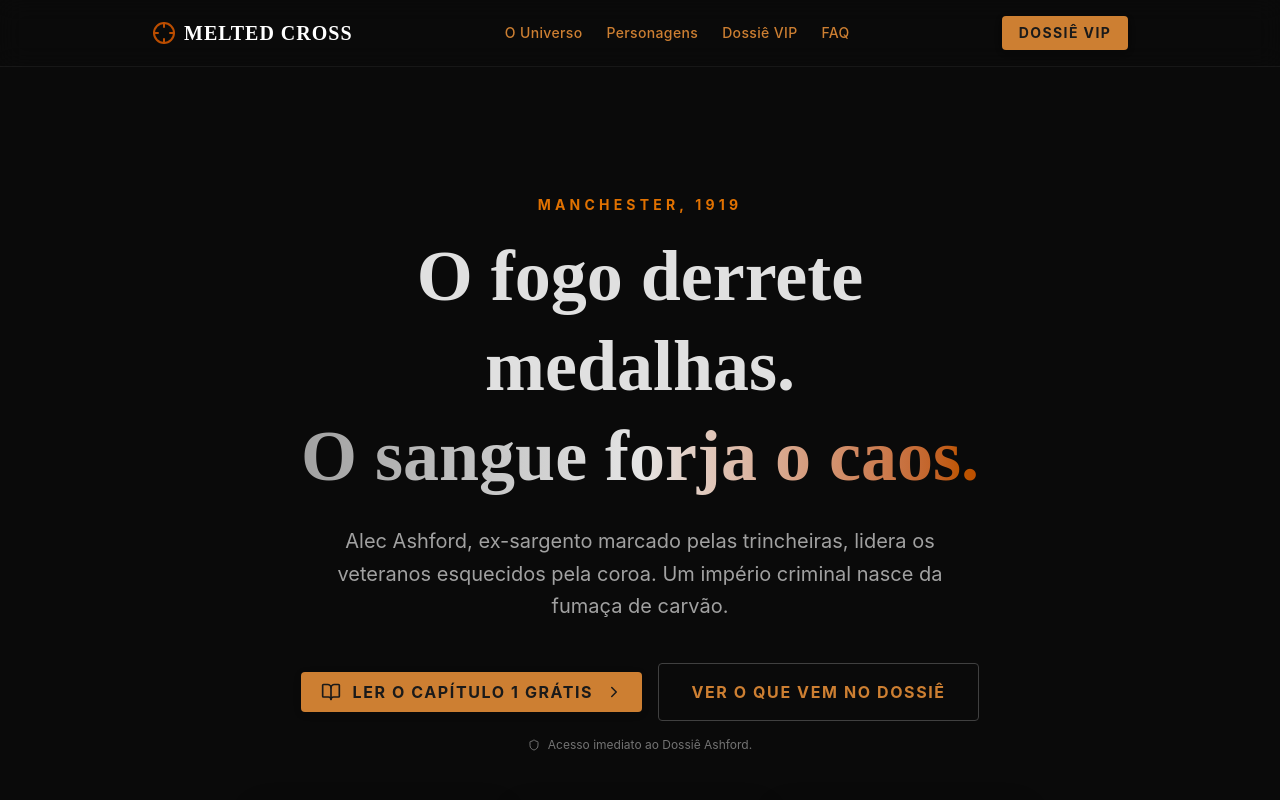
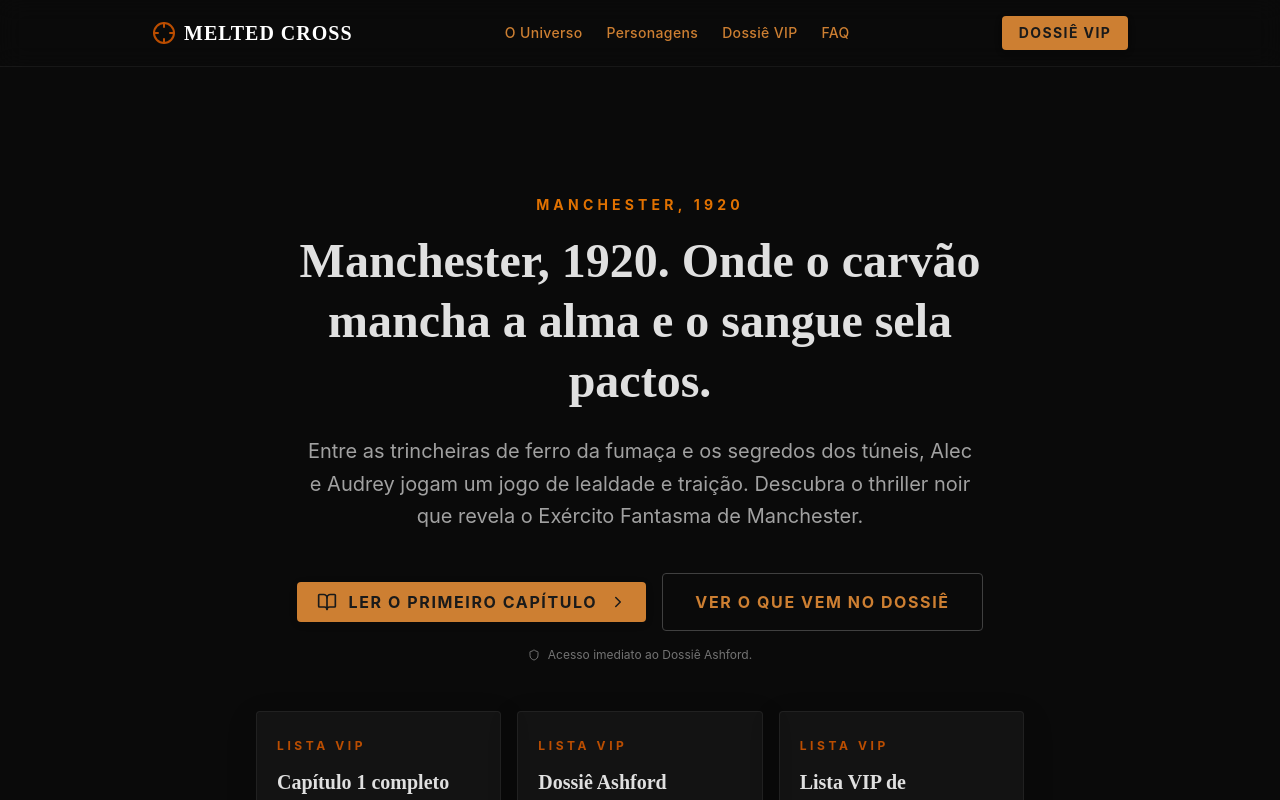
Before and after one commit to Alex-AlvesL7/melted-cross-blog, a React (Vite) app: page / in a window 1280 px wide. Shown: the top 800 px of the page. Built offline with nearby package versions, Linux system fonts and the light colour scheme.

Commit message:
Content: update Hero title, subtitle and primary CTA

```diff
--- a/src/App.jsx
+++ b/src/App.jsx
@@ -169,16 +169,13 @@ export default function App() {
 
         <div className="relative z-10 flex max-w-3xl flex-col items-center">
           <span className="mb-4 text-xs font-bold uppercase tracking-[0.3em] text-amber-600 md:text-sm">
-            Manchester, 1919
+            Manchester, 1920
           </span>
-          <h1 className="mb-6 font-serif text-5xl leading-tight font-bold text-white md:text-7xl">
-            O fogo derrete medalhas. <br />
-            <span className="bg-gradient-to-r from-neutral-400 via-neutral-200 to-amber-700 bg-clip-text text-transparent">
-              O sangue forja o caos.
-            </span>
+          <h1 className="mb-6 font-serif text-4xl leading-tight font-bold text-white md:text-5xl">
+            Manchester, 1920. Onde o carvão mancha a alma e o sangue sela pactos.
           </h1>
           <p className="mb-10 max-w-2xl text-lg leading-relaxed text-neutral-400 md:text-xl">
-            Alec Ashford, ex-sargento marcado pelas trincheiras, lidera os veteranos esquecidos pela coroa. Um império criminal nasce da fumaça de carvão.
+            Entre as trincheiras de ferro da fumaça e os segredos dos túneis, Alec e Audrey jogam um jogo de lealdade e traição. Descubra o thriller noir que revela o Exército Fantasma de Manchester.
           </p>
 
           <div className="flex flex-col items-center gap-4 sm:flex-row">
@@ -188,7 +185,7 @@ export default function App() {
               className="group flex items-center gap-3 rounded-sm bg-amber-800 px-8 py-4 font-bold uppercase tracking-widest text-white shadow-[0_0_20px_rgba(180,83,9,0.3)] transition-all hover:-translate-y-1 hover:bg-amber-700 hover:shadow-[0_0_30px_rgba(180,83,9,0.5)]"
             >
               <BookOpen size={20} />
-              Ler o Capítulo 1 Grátis
+              Ler o Primeiro Capítulo
               <ChevronRight size={18} className="transition-transform group-hover:translate-x-1" />
             </button>
             <a
```
